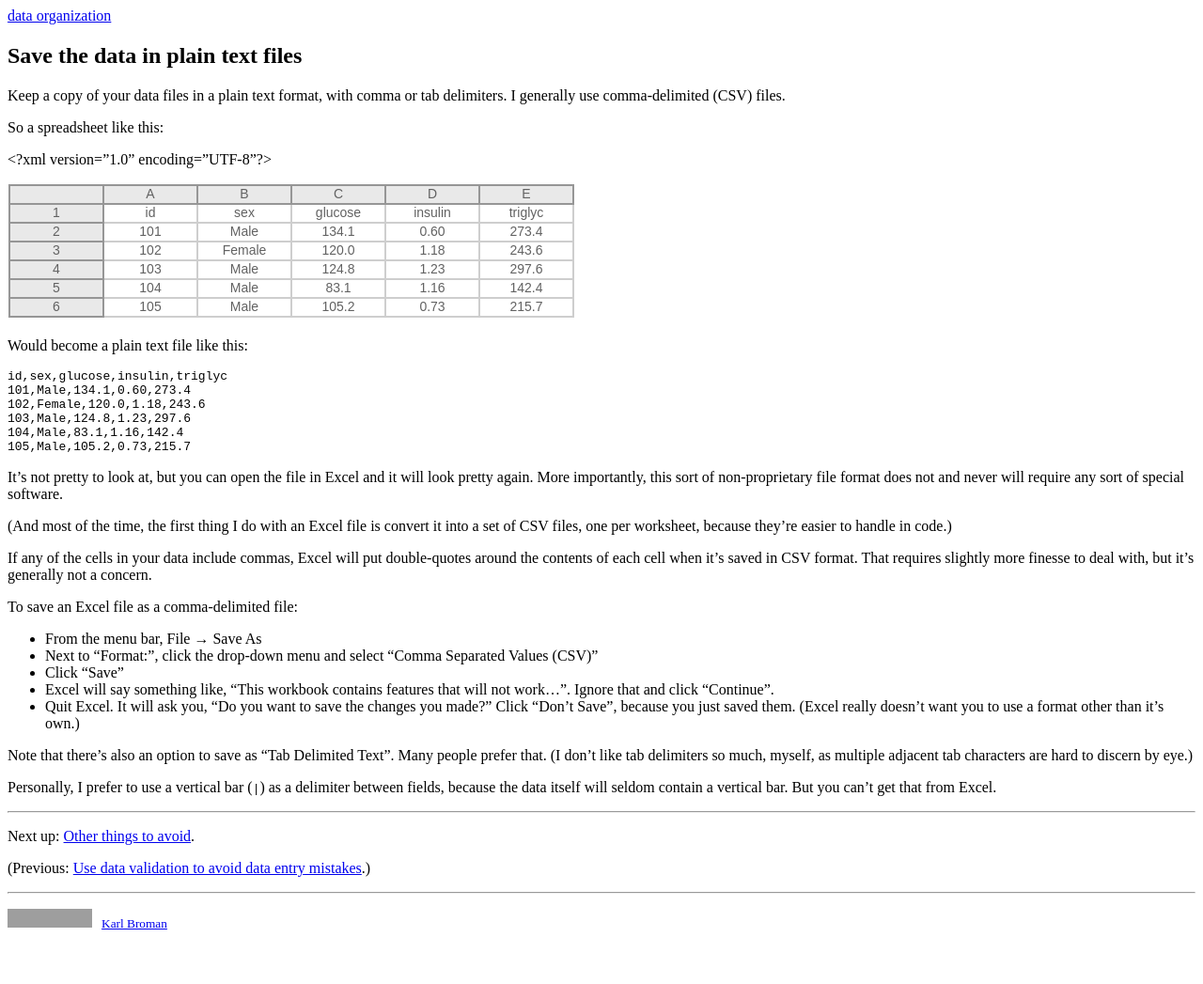
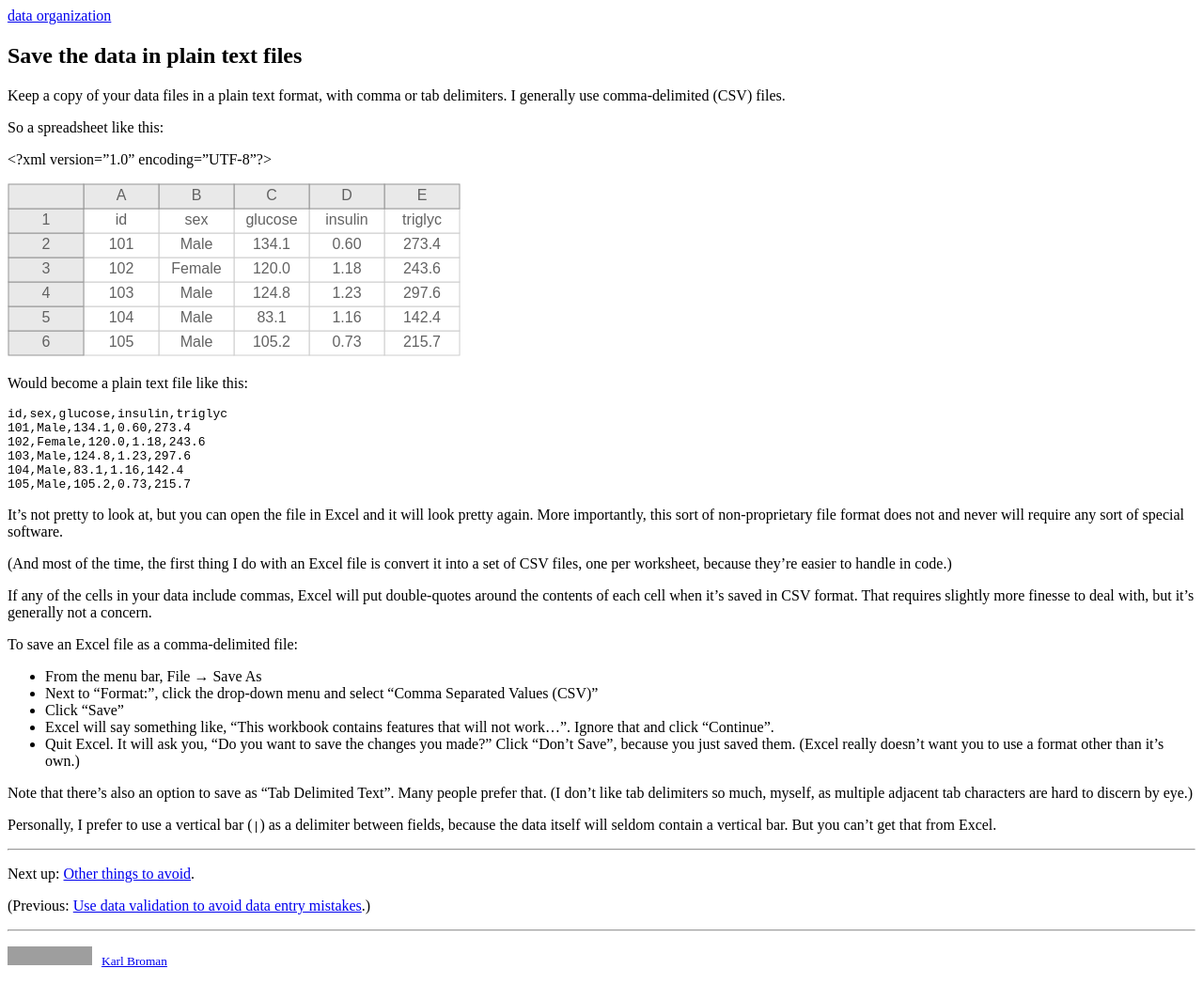
Before and after one commit to kbroman/dataorg, a Jekyll site: the page built from pages/csv_files.md, in a window 1280 px wide. Shown: the whole page at 94% size. Built offline with Jekyll 4.4.1, drawn with Linux system fonts in a browser that asks for light colours; before the commit the page ends 1007 px from its top, so only the background shows below that; grey boxes are pictures that could not be loaded.

Commit message:
csv_files.md: revise size of cells and text slightly

```diff
--- a/pages/csv_files.md
+++ b/pages/csv_files.md
@@ -12,90 +12,90 @@ tab delimiters.  I generally use comma-delimited (CSV) files.
 So a spreadsheet like this:
 
 <?xml version="1.0" encoding="UTF-8"?>
-<svg width="604px" height="144px" viewBox="0 0 604 144" preserveAspectRatio="xMinYmin meet" xmlns="http://www.w3.org/2000/svg" xmlns:xlink="http://www.w3.org/1999/xlink" version="1.1">
-    <rect x="502" y="122" width="100" height="20" fill="white" stroke="#CECECE" stroke-width="2" />
-    <text x="552" y="132" text-anchor="middle" dominant-baseline="middle" font-family="sans-serif" fill="#626262" font-size="14px" >215.7</text>
-    <rect x="402" y="122" width="100" height="20" fill="white" stroke="#CECECE" stroke-width="2" />
-    <text x="452" y="132" text-anchor="middle" dominant-baseline="middle" font-family="sans-serif" fill="#626262" font-size="14px" >0.73</text>
-    <rect x="302" y="122" width="100" height="20" fill="white" stroke="#CECECE" stroke-width="2" />
-    <text x="352" y="132" text-anchor="middle" dominant-baseline="middle" font-family="sans-serif" fill="#626262" font-size="14px" >105.2</text>
-    <rect x="202" y="122" width="100" height="20" fill="white" stroke="#CECECE" stroke-width="2" />
-    <text x="252" y="132" text-anchor="middle" dominant-baseline="middle" font-family="sans-serif" fill="#626262" font-size="14px" >Male</text>
-    <rect x="102" y="122" width="100" height="20" fill="white" stroke="#CECECE" stroke-width="2" />
-    <text x="152" y="132" text-anchor="middle" dominant-baseline="middle" font-family="sans-serif" fill="#626262" font-size="14px" >105</text>
-    <rect x="2" y="122" width="100" height="20" fill="#E9E9E9" stroke="#969696" stroke-width="2" />
-    <text x="52" y="132" text-anchor="middle" dominant-baseline="middle" font-family="sans-serif" fill="#626262" font-size="14px" >6</text>
-    <rect x="502" y="102" width="100" height="20" fill="white" stroke="#CECECE" stroke-width="2" />
-    <text x="552" y="112" text-anchor="middle" dominant-baseline="middle" font-family="sans-serif" fill="#626262" font-size="14px" >142.4</text>
-    <rect x="402" y="102" width="100" height="20" fill="white" stroke="#CECECE" stroke-width="2" />
-    <text x="452" y="112" text-anchor="middle" dominant-baseline="middle" font-family="sans-serif" fill="#626262" font-size="14px" >1.16</text>
-    <rect x="302" y="102" width="100" height="20" fill="white" stroke="#CECECE" stroke-width="2" />
-    <text x="352" y="112" text-anchor="middle" dominant-baseline="middle" font-family="sans-serif" fill="#626262" font-size="14px" >83.1</text>
-    <rect x="202" y="102" width="100" height="20" fill="white" stroke="#CECECE" stroke-width="2" />
-    <text x="252" y="112" text-anchor="middle" dominant-baseline="middle" font-family="sans-serif" fill="#626262" font-size="14px" >Male</text>
-    <rect x="102" y="102" width="100" height="20" fill="white" stroke="#CECECE" stroke-width="2" />
-    <text x="152" y="112" text-anchor="middle" dominant-baseline="middle" font-family="sans-serif" fill="#626262" font-size="14px" >104</text>
-    <rect x="2" y="102" width="100" height="20" fill="#E9E9E9" stroke="#969696" stroke-width="2" />
-    <text x="52" y="112" text-anchor="middle" dominant-baseline="middle" font-family="sans-serif" fill="#626262" font-size="14px" >5</text>
-    <rect x="502" y="82" width="100" height="20" fill="white" stroke="#CECECE" stroke-width="2" />
-    <text x="552" y="92" text-anchor="middle" dominant-baseline="middle" font-family="sans-serif" fill="#626262" font-size="14px" >297.6</text>
-    <rect x="402" y="82" width="100" height="20" fill="white" stroke="#CECECE" stroke-width="2" />
-    <text x="452" y="92" text-anchor="middle" dominant-baseline="middle" font-family="sans-serif" fill="#626262" font-size="14px" >1.23</text>
-    <rect x="302" y="82" width="100" height="20" fill="white" stroke="#CECECE" stroke-width="2" />
-    <text x="352" y="92" text-anchor="middle" dominant-baseline="middle" font-family="sans-serif" fill="#626262" font-size="14px" >124.8</text>
-    <rect x="202" y="82" width="100" height="20" fill="white" stroke="#CECECE" stroke-width="2" />
-    <text x="252" y="92" text-anchor="middle" dominant-baseline="middle" font-family="sans-serif" fill="#626262" font-size="14px" >Male</text>
-    <rect x="102" y="82" width="100" height="20" fill="white" stroke="#CECECE" stroke-width="2" />
-    <text x="152" y="92" text-anchor="middle" dominant-baseline="middle" font-family="sans-serif" fill="#626262" font-size="14px" >103</text>
-    <rect x="2" y="82" width="100" height="20" fill="#E9E9E9" stroke="#969696" stroke-width="2" />
-    <text x="52" y="92" text-anchor="middle" dominant-baseline="middle" font-family="sans-serif" fill="#626262" font-size="14px" >4</text>
-    <rect x="502" y="62" width="100" height="20" fill="white" stroke="#CECECE" stroke-width="2" />
-    <text x="552" y="72" text-anchor="middle" dominant-baseline="middle" font-family="sans-serif" fill="#626262" font-size="14px" >243.6</text>
-    <rect x="402" y="62" width="100" height="20" fill="white" stroke="#CECECE" stroke-width="2" />
-    <text x="452" y="72" text-anchor="middle" dominant-baseline="middle" font-family="sans-serif" fill="#626262" font-size="14px" >1.18</text>
-    <rect x="302" y="62" width="100" height="20" fill="white" stroke="#CECECE" stroke-width="2" />
-    <text x="352" y="72" text-anchor="middle" dominant-baseline="middle" font-family="sans-serif" fill="#626262" font-size="14px" >120.0</text>
-    <rect x="202" y="62" width="100" height="20" fill="white" stroke="#CECECE" stroke-width="2" />
-    <text x="252" y="72" text-anchor="middle" dominant-baseline="middle" font-family="sans-serif" fill="#626262" font-size="14px" >Female</text>
-    <rect x="102" y="62" width="100" height="20" fill="white" stroke="#CECECE" stroke-width="2" />
-    <text x="152" y="72" text-anchor="middle" dominant-baseline="middle" font-family="sans-serif" fill="#626262" font-size="14px" >102</text>
-    <rect x="2" y="62" width="100" height="20" fill="#E9E9E9" stroke="#969696" stroke-width="2" />
-    <text x="52" y="72" text-anchor="middle" dominant-baseline="middle" font-family="sans-serif" fill="#626262" font-size="14px" >3</text>
-    <rect x="502" y="42" width="100" height="20" fill="white" stroke="#CECECE" stroke-width="2" />
-    <text x="552" y="52" text-anchor="middle" dominant-baseline="middle" font-family="sans-serif" fill="#626262" font-size="14px" >273.4</text>
-    <rect x="402" y="42" width="100" height="20" fill="white" stroke="#CECECE" stroke-width="2" />
-    <text x="452" y="52" text-anchor="middle" dominant-baseline="middle" font-family="sans-serif" fill="#626262" font-size="14px" >0.60</text>
-    <rect x="302" y="42" width="100" height="20" fill="white" stroke="#CECECE" stroke-width="2" />
-    <text x="352" y="52" text-anchor="middle" dominant-baseline="middle" font-family="sans-serif" fill="#626262" font-size="14px" >134.1</text>
-    <rect x="202" y="42" width="100" height="20" fill="white" stroke="#CECECE" stroke-width="2" />
-    <text x="252" y="52" text-anchor="middle" dominant-baseline="middle" font-family="sans-serif" fill="#626262" font-size="14px" >Male</text>
-    <rect x="102" y="42" width="100" height="20" fill="white" stroke="#CECECE" stroke-width="2" />
-    <text x="152" y="52" text-anchor="middle" dominant-baseline="middle" font-family="sans-serif" fill="#626262" font-size="14px" >101</text>
-    <rect x="2" y="42" width="100" height="20" fill="#E9E9E9" stroke="#969696" stroke-width="2" />
-    <text x="52" y="52" text-anchor="middle" dominant-baseline="middle" font-family="sans-serif" fill="#626262" font-size="14px" >2</text>
-    <rect x="502" y="22" width="100" height="20" fill="white" stroke="#CECECE" stroke-width="2" />
-    <text x="552" y="32" text-anchor="middle" dominant-baseline="middle" font-family="sans-serif" fill="#626262" font-size="14px" >triglyc</text>
-    <rect x="402" y="22" width="100" height="20" fill="white" stroke="#CECECE" stroke-width="2" />
-    <text x="452" y="32" text-anchor="middle" dominant-baseline="middle" font-family="sans-serif" fill="#626262" font-size="14px" >insulin</text>
-    <rect x="302" y="22" width="100" height="20" fill="white" stroke="#CECECE" stroke-width="2" />
-    <text x="352" y="32" text-anchor="middle" dominant-baseline="middle" font-family="sans-serif" fill="#626262" font-size="14px" >glucose</text>
-    <rect x="202" y="22" width="100" height="20" fill="white" stroke="#CECECE" stroke-width="2" />
-    <text x="252" y="32" text-anchor="middle" dominant-baseline="middle" font-family="sans-serif" fill="#626262" font-size="14px" >sex</text>
-    <rect x="102" y="22" width="100" height="20" fill="white" stroke="#CECECE" stroke-width="2" />
-    <text x="152" y="32" text-anchor="middle" dominant-baseline="middle" font-family="sans-serif" fill="#626262" font-size="14px" >id</text>
-    <rect x="2" y="22" width="100" height="20" fill="#E9E9E9" stroke="#969696" stroke-width="2" />
-    <text x="52" y="32" text-anchor="middle" dominant-baseline="middle" font-family="sans-serif" fill="#626262" font-size="14px" >1</text>
-    <rect x="502" y="2" width="100" height="20" fill="#E9E9E9" stroke="#969696" stroke-width="2" />
-    <text x="552" y="12" text-anchor="middle" dominant-baseline="middle" font-family="sans-serif" fill="#626262" font-size="14px" >E</text>
-    <rect x="402" y="2" width="100" height="20" fill="#E9E9E9" stroke="#969696" stroke-width="2" />
-    <text x="452" y="12" text-anchor="middle" dominant-baseline="middle" font-family="sans-serif" fill="#626262" font-size="14px" >D</text>
-    <rect x="302" y="2" width="100" height="20" fill="#E9E9E9" stroke="#969696" stroke-width="2" />
-    <text x="352" y="12" text-anchor="middle" dominant-baseline="middle" font-family="sans-serif" fill="#626262" font-size="14px" >C</text>
-    <rect x="202" y="2" width="100" height="20" fill="#E9E9E9" stroke="#969696" stroke-width="2" />
-    <text x="252" y="12" text-anchor="middle" dominant-baseline="middle" font-family="sans-serif" fill="#626262" font-size="14px" >B</text>
-    <rect x="102" y="2" width="100" height="20" fill="#E9E9E9" stroke="#969696" stroke-width="2" />
-    <text x="152" y="12" text-anchor="middle" dominant-baseline="middle" font-family="sans-serif" fill="#626262" font-size="14px" >A</text>
-    <rect x="2" y="2" width="100" height="20" fill="#E9E9E9" stroke="#969696" stroke-width="2" />
+<svg width="482px" height="184px" viewBox="0 0 482 184" preserveAspectRatio="xMinYmin meet" xmlns="http://www.w3.org/2000/svg" xmlns:xlink="http://www.w3.org/1999/xlink" version="1.1">
+    <rect x="401" y="157" width="80" height="26" fill="white" stroke="#CECECE" stroke-width="1" />
+    <text x="441" y="170" text-anchor="middle" dominant-baseline="middle" font-family="sans-serif" fill="#626262" font-size="16px" >215.7</text>
+    <rect x="321" y="157" width="80" height="26" fill="white" stroke="#CECECE" stroke-width="1" />
+    <text x="361" y="170" text-anchor="middle" dominant-baseline="middle" font-family="sans-serif" fill="#626262" font-size="16px" >0.73</text>
+    <rect x="241" y="157" width="80" height="26" fill="white" stroke="#CECECE" stroke-width="1" />
+    <text x="281" y="170" text-anchor="middle" dominant-baseline="middle" font-family="sans-serif" fill="#626262" font-size="16px" >105.2</text>
+    <rect x="161" y="157" width="80" height="26" fill="white" stroke="#CECECE" stroke-width="1" />
+    <text x="201" y="170" text-anchor="middle" dominant-baseline="middle" font-family="sans-serif" fill="#626262" font-size="16px" >Male</text>
+    <rect x="81" y="157" width="80" height="26" fill="white" stroke="#CECECE" stroke-width="1" />
+    <text x="121" y="170" text-anchor="middle" dominant-baseline="middle" font-family="sans-serif" fill="#626262" font-size="16px" >105</text>
+    <rect x="1" y="157" width="80" height="26" fill="#E9E9E9" stroke="#969696" stroke-width="1" />
+    <text x="41" y="170" text-anchor="middle" dominant-baseline="middle" font-family="sans-serif" fill="#626262" font-size="16px" >6</text>
+    <rect x="401" y="131" width="80" height="26" fill="white" stroke="#CECECE" stroke-width="1" />
+    <text x="441" y="144" text-anchor="middle" dominant-baseline="middle" font-family="sans-serif" fill="#626262" font-size="16px" >142.4</text>
+    <rect x="321" y="131" width="80" height="26" fill="white" stroke="#CECECE" stroke-width="1" />
+    <text x="361" y="144" text-anchor="middle" dominant-baseline="middle" font-family="sans-serif" fill="#626262" font-size="16px" >1.16</text>
+    <rect x="241" y="131" width="80" height="26" fill="white" stroke="#CECECE" stroke-width="1" />
+    <text x="281" y="144" text-anchor="middle" dominant-baseline="middle" font-family="sans-serif" fill="#626262" font-size="16px" >83.1</text>
+    <rect x="161" y="131" width="80" height="26" fill="white" stroke="#CECECE" stroke-width="1" />
+    <text x="201" y="144" text-anchor="middle" dominant-baseline="middle" font-family="sans-serif" fill="#626262" font-size="16px" >Male</text>
+    <rect x="81" y="131" width="80" height="26" fill="white" stroke="#CECECE" stroke-width="1" />
+    <text x="121" y="144" text-anchor="middle" dominant-baseline="middle" font-family="sans-serif" fill="#626262" font-size="16px" >104</text>
+    <rect x="1" y="131" width="80" height="26" fill="#E9E9E9" stroke="#969696" stroke-width="1" />
+    <text x="41" y="144" text-anchor="middle" dominant-baseline="middle" font-family="sans-serif" fill="#626262" font-size="16px" >5</text>
+    <rect x="401" y="105" width="80" height="26" fill="white" stroke="#CECECE" stroke-width="1" />
+    <text x="441" y="118" text-anchor="middle" dominant-baseline="middle" font-family="sans-serif" fill="#626262" font-size="16px" >297.6</text>
+    <rect x="321" y="105" width="80" height="26" fill="white" stroke="#CECECE" stroke-width="1" />
+    <text x="361" y="118" text-anchor="middle" dominant-baseline="middle" font-family="sans-serif" fill="#626262" font-size="16px" >1.23</text>
+    <rect x="241" y="105" width="80" height="26" fill="white" stroke="#CECECE" stroke-width="1" />
+    <text x="281" y="118" text-anchor="middle" dominant-baseline="middle" font-family="sans-serif" fill="#626262" font-size="16px" >124.8</text>
+    <rect x="161" y="105" width="80" height="26" fill="white" stroke="#CECECE" stroke-width="1" />
+    <text x="201" y="118" text-anchor="middle" dominant-baseline="middle" font-family="sans-serif" fill="#626262" font-size="16px" >Male</text>
+    <rect x="81" y="105" width="80" height="26" fill="white" stroke="#CECECE" stroke-width="1" />
+    <text x="121" y="118" text-anchor="middle" dominant-baseline="middle" font-family="sans-serif" fill="#626262" font-size="16px" >103</text>
+    <rect x="1" y="105" width="80" height="26" fill="#E9E9E9" stroke="#969696" stroke-width="1" />
+    <text x="41" y="118" text-anchor="middle" dominant-baseline="middle" font-family="sans-serif" fill="#626262" font-size="16px" >4</text>
+    <rect x="401" y="79" width="80" height="26" fill="white" stroke="#CECECE" stroke-width="1" />
+    <text x="441" y="92" text-anchor="middle" dominant-baseline="middle" font-family="sans-serif" fill="#626262" font-size="16px" >243.6</text>
+    <rect x="321" y="79" width="80" height="26" fill="white" stroke="#CECECE" stroke-width="1" />
+    <text x="361" y="92" text-anchor="middle" dominant-baseline="middle" font-family="sans-serif" fill="#626262" font-size="16px" >1.18</text>
+    <rect x="241" y="79" width="80" height="26" fill="white" stroke="#CECECE" stroke-width="1" />
+    <text x="281" y="92" text-anchor="middle" dominant-baseline="middle" font-family="sans-serif" fill="#626262" font-size="16px" >120.0</text>
+    <rect x="161" y="79" width="80" height="26" fill="white" stroke="#CECECE" stroke-width="1" />
+    <text x="201" y="92" text-anchor="middle" dominant-baseline="middle" font-family="sans-serif" fill="#626262" font-size="16px" >Female</text>
+    <rect x="81" y="79" width="80" height="26" fill="white" stroke="#CECECE" stroke-width="1" />
+    <text x="121" y="92" text-anchor="middle" dominant-baseline="middle" font-family="sans-serif" fill="#626262" font-size="16px" >102</text>
+    <rect x="1" y="79" width="80" height="26" fill="#E9E9E9" stroke="#969696" stroke-width="1" />
+    <text x="41" y="92" text-anchor="middle" dominant-baseline="middle" font-family="sans-serif" fill="#626262" font-size="16px" >3</text>
+    <rect x="401" y="53" width="80" height="26" fill="white" stroke="#CECECE" stroke-width="1" />
+    <text x="441" y="66" text-anchor="middle" dominant-baseline="middle" font-family="sans-serif" fill="#626262" font-size="16px" >273.4</text>
+    <rect x="321" y="53" width="80" height="26" fill="white" stroke="#CECECE" stroke-width="1" />
+    <text x="361" y="66" text-anchor="middle" dominant-baseline="middle" font-family="sans-serif" fill="#626262" font-size="16px" >0.60</text>
+    <rect x="241" y="53" width="80" height="26" fill="white" stroke="#CECECE" stroke-width="1" />
+    <text x="281" y="66" text-anchor="middle" dominant-baseline="middle" font-family="sans-serif" fill="#626262" font-size="16px" >134.1</text>
+    <rect x="161" y="53" width="80" height="26" fill="white" stroke="#CECECE" stroke-width="1" />
+    <text x="201" y="66" text-anchor="middle" dominant-baseline="middle" font-family="sans-serif" fill="#626262" font-size="16px" >Male</text>
+    <rect x="81" y="53" width="80" height="26" fill="white" stroke="#CECECE" stroke-width="1" />
+    <text x="121" y="66" text-anchor="middle" dominant-baseline="middle" font-family="sans-serif" fill="#626262" font-size="16px" >101</text>
+    <rect x="1" y="53" width="80" height="26" fill="#E9E9E9" stroke="#969696" stroke-width="1" />
+    <text x="41" y="66" text-anchor="middle" dominant-baseline="middle" font-family="sans-serif" fill="#626262" font-size="16px" >2</text>
+    <rect x="401" y="27" width="80" height="26" fill="white" stroke="#CECECE" stroke-width="1" />
+    <text x="441" y="40" text-anchor="middle" dominant-baseline="middle" font-family="sans-serif" fill="#626262" font-size="16px" >triglyc</text>
+    <rect x="321" y="27" width="80" height="26" fill="white" stroke="#CECECE" stroke-width="1" />
+    <text x="361" y="40" text-anchor="middle" dominant-baseline="middle" font-family="sans-serif" fill="#626262" font-size="16px" >insulin</text>
+    <rect x="241" y="27" width="80" height="26" fill="white" stroke="#CECECE" stroke-width="1" />
+    <text x="281" y="40" text-anchor="middle" dominant-baseline="middle" font-family="sans-serif" fill="#626262" font-size="16px" >glucose</text>
+    <rect x="161" y="27" width="80" height="26" fill="white" stroke="#CECECE" stroke-width="1" />
+    <text x="201" y="40" text-anchor="middle" dominant-baseline="middle" font-family="sans-serif" fill="#626262" font-size="16px" >sex</text>
+    <rect x="81" y="27" width="80" height="26" fill="white" stroke="#CECECE" stroke-width="1" />
+    <text x="121" y="40" text-anchor="middle" dominant-baseline="middle" font-family="sans-serif" fill="#626262" font-size="16px" >id</text>
+    <rect x="1" y="27" width="80" height="26" fill="#E9E9E9" stroke="#969696" stroke-width="1" />
+    <text x="41" y="40" text-anchor="middle" dominant-baseline="middle" font-family="sans-serif" fill="#626262" font-size="16px" >1</text>
+    <rect x="401" y="1" width="80" height="26" fill="#E9E9E9" stroke="#969696" stroke-width="1" />
+    <text x="441" y="14" text-anchor="middle" dominant-baseline="middle" font-family="sans-serif" fill="#626262" font-size="16px" >E</text>
+    <rect x="321" y="1" width="80" height="26" fill="#E9E9E9" stroke="#969696" stroke-width="1" />
+    <text x="361" y="14" text-anchor="middle" dominant-baseline="middle" font-family="sans-serif" fill="#626262" font-size="16px" >D</text>
+    <rect x="241" y="1" width="80" height="26" fill="#E9E9E9" stroke="#969696" stroke-width="1" />
+    <text x="281" y="14" text-anchor="middle" dominant-baseline="middle" font-family="sans-serif" fill="#626262" font-size="16px" >C</text>
+    <rect x="161" y="1" width="80" height="26" fill="#E9E9E9" stroke="#969696" stroke-width="1" />
+    <text x="201" y="14" text-anchor="middle" dominant-baseline="middle" font-family="sans-serif" fill="#626262" font-size="16px" >B</text>
+    <rect x="81" y="1" width="80" height="26" fill="#E9E9E9" stroke="#969696" stroke-width="1" />
+    <text x="121" y="14" text-anchor="middle" dominant-baseline="middle" font-family="sans-serif" fill="#626262" font-size="16px" >A</text>
+    <rect x="1" y="1" width="80" height="26" fill="#E9E9E9" stroke="#969696" stroke-width="1" />
 </svg>
 
 Would become a plain text file like this:
```
